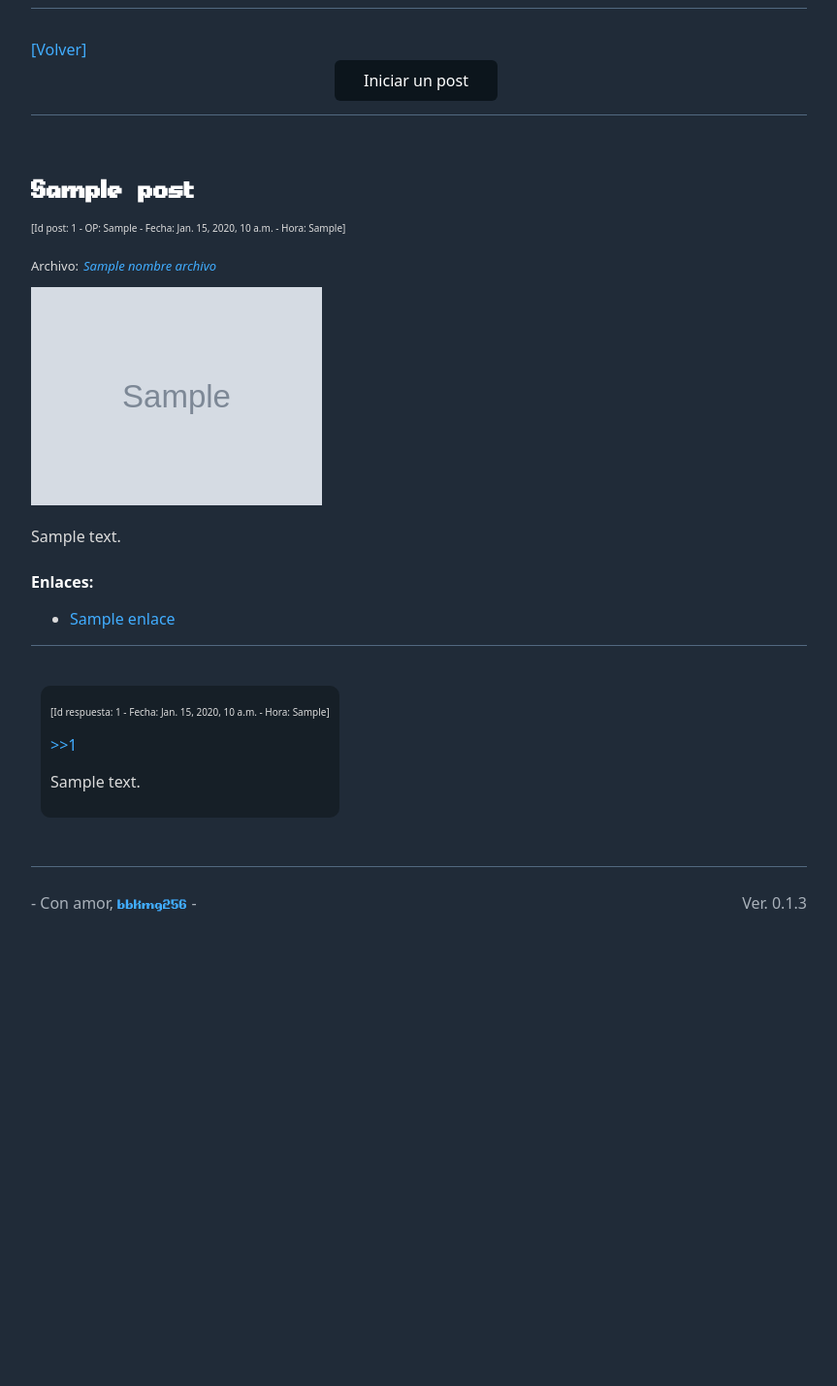
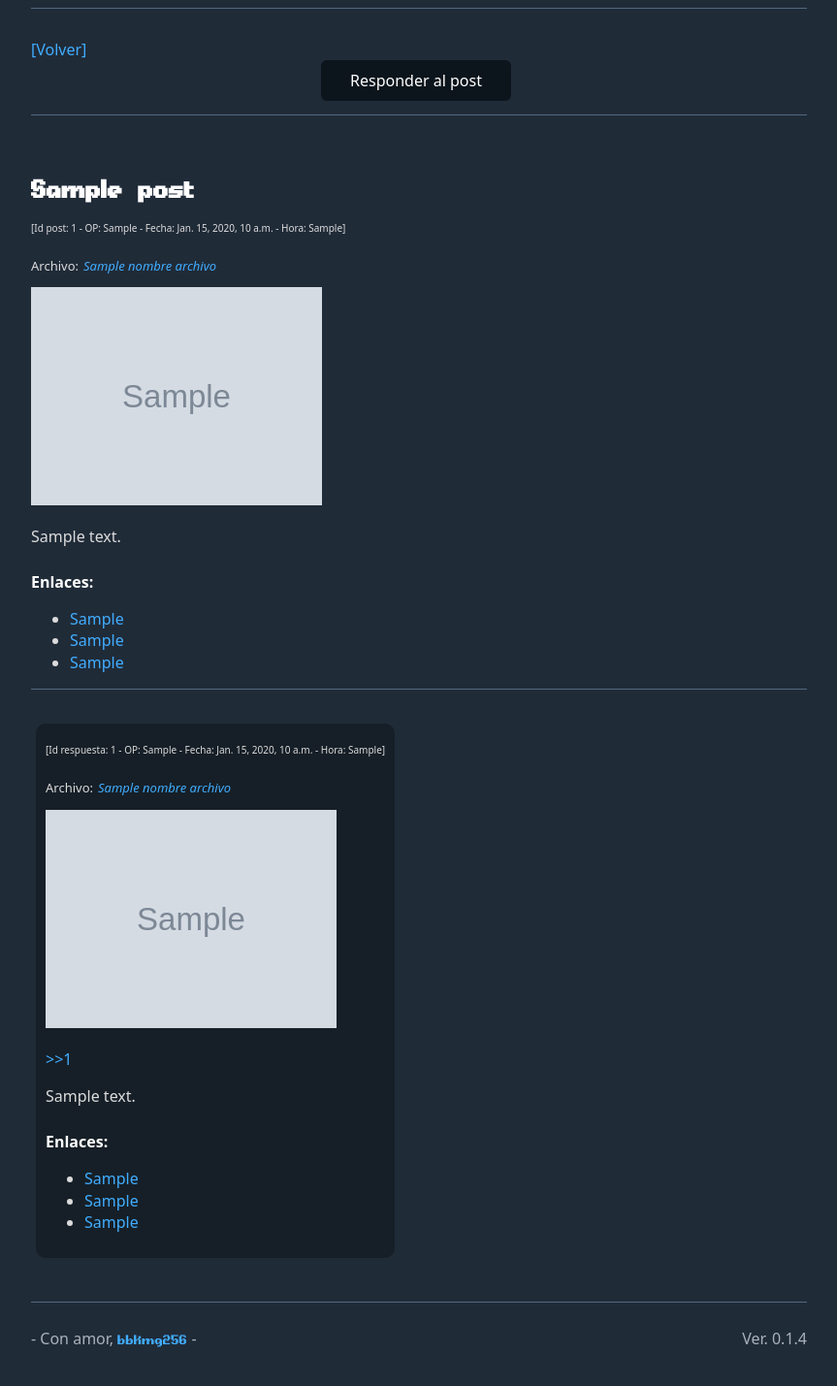
Before and after one commit to bbkmg256/VT-sc, a Django app: template templates/posts/post.html in a window 1280 px wide. Shown: the part 42-1471 px from the top of the page at 97% size, without its empty margins (208-1071 px from the left). Before the commit the page ends 982 px from the top, so only its background shows below. Run offline with Django 5.2, Linux system fonts and the light colour scheme; the template is opened without the code that fills it: most values are stand-ins (such as "Sample title", 1, 10 or a date in 2020); grey boxes marked "Sample" are stand-in pictures.

Commit message:
Modificacion de campos de enlace, modelo de datos de enlace, formulario de enlace

```diff
--- a/src/apps/posts/forms.py
+++ b/src/apps/posts/forms.py
@@ -46,7 +46,9 @@ class Form_base(forms.Form):
             "max_length": "El nombre de usuario es demasiado largo. (15 carácteres max.)"
         },
     )
-    link_post = forms.URLField(required=False)  # Esto todavía no se persiste
+    link_a = forms.URLField(required=False)
+    link_b = forms.URLField(required=False)
+    link_c = forms.URLField(required=False)
 
 
 # Formulario de posteo
@@ -68,6 +70,7 @@ class Post_form(Form_base):
 # funcionaría correctamente...
 # Formulario de comentario
 class Comentario_form(Form_base):
+    # Campo no obligatorio
     id_respuesta_coment = forms.IntegerField(
         required=False,
         error_messages={"invalid": "Ingrese un id de comentario válido."},
--- a/static/css/style.css
+++ b/static/css/style.css
@@ -88,6 +88,10 @@
     padding: 10px;
 }
 
+.padding-comentarios {
+    padding: 5px;
+}
+
 .fuente-titulo {
     font-family: "alph-beta-fuente", sans-serif;
     font-size: 40px;
--- a/templates/core/footer.html
+++ b/templates/core/footer.html
@@ -6,7 +6,7 @@
 				<p>- Con amor, <a href="https://github.com/bbkmg256" class="fuente-alph">bbkmg256</a> -</p>
 			</div>
 			<div>
-				<p>Ver. 0.1.3</p>
+				<p>Ver. 0.1.4</p>
 			</div>
 		</div>
 	</div>
--- a/templates/posts/content_form_base.html
+++ b/templates/posts/content_form_base.html
@@ -29,9 +29,14 @@
 	</div>
 
 	<!-- Para trabajarlo a futuro, un apartado para cargar links en la publicación -->
-	<!-- Seccion para agregar links -->
+	<!-- Seccion para agregar links (máximo 3 enlaces) -->
 	<div>
-		<input type="text" size="25" name="link_post" placeholder="- Agrega un link -" onkeydown="if(event.key === 'Enter') event.preventDefault();">
+		<!-- enlace 1 -->
+		<input type="text" size="25" name="link_a" placeholder="- Agrega un link -" onkeydown="if(event.key === 'Enter') event.preventDefault();">
+		<!-- enlace 2 -->
+		<input type="text" size="25" name="link_b" placeholder="- Agrega un link -" onkeydown="if(event.key === 'Enter') event.preventDefault();">
+		<!-- enlace 3 -->
+		<input type="text" size="25" name="link_c" placeholder="- Agrega un link -" onkeydown="if(event.key === 'Enter') event.preventDefault();">
 	</div>
 
 	<br>
--- a/templates/posts/post.html
+++ b/templates/posts/post.html
@@ -27,7 +27,7 @@
 	<div class="alinear-contenedor">
 		<div x-data="{ p_activo: false }">
 			<div class="alinear-contenedor">
-				<button x-show="!p_activo" x-on:click="p_activo = !p_activo">Iniciar un post</button>
+				<button x-show="!p_activo" x-on:click="p_activo = !p_activo">Responder al post</button>
 			</div>
 			<!-- Formulario para postear -->
 			<div x-show="p_activo">
@@ -48,8 +48,6 @@
 	<hr>
 
 	<br>
-	{% comment %}
-	{% endcomment %}
 
 	<h1 class="fuente-alph tam-fuente-titulo-post">{{ post.titulo }}</h1>
 	<p class="tam-fuente">[Id post: {{ post.id }} - OP: {{ post.op_aka }} - Fecha: {{ post.fecha_publicacion }} - Hora: {{ post.hora_publicacion }}]</p>
@@ -72,36 +70,28 @@
 
 	<p>{{ post.contenido|linebreaks }}</p>
 
-	{% if enlaces %}
+	<!-- Si por lo menos hay un link, se crea todo el segmento de links en el post -->
+	{% if post.enlace_a %}
 	<h4>Enlaces:</h4>
 	<ul>
-	{% for enlace in enlaces %}
-		<li>
-			<a href="{{ enlace.enlace }}"> {{ enlace.enlace }}</a>
-		</li>
-	{% endfor %}
+		<li><a href="{{ post.enlace_a }}">{{ post.enlace_a }}</a></li>
+		{% if post.enlace_b %}
+		<li><a href="{{ post.enlace_b }}">{{ post.enlace_b }}</a></li>
+		{% endif %}
+		{% if post.enlace_c %}
+		<li><a href="{{ post.enlace_b }}">{{ post.enlace_c }}</a></li>
+		{% endif %}
 	</ul>
 	{% endif %}
+
 	<hr>
 
 	<br>
 
-	<!-- Segmento donde irían todas las respuestas/comentarios del post principal -->
-	<!-- <p>Segmento para las respuestas al post principal</p> -->
-	{% for com in comens %}
-	<div class="solo-padding">
-		<div class="contorno-respuesta-post" id="{{ com.id }}">
-			<p class="tam-fuente">[Id respuesta: {{ com.id }} - Fecha: {{ com.fecha_publicacion }} - Hora: {{ com.hora_publicacion }}]</p>
-			{% if com.sub_comentario %}
-			<p><a href="#{{ com.sub_comentario.id }}">
-				>>{{ com.sub_comentario.id }}
-			</a></p>
-			{% endif %}
-			<p>{{ com.contenido|linebreaks }}</p>
-		</div>
-	</div>
-	{% endfor %}
+	<!-- Respuestas/comentarios del post principal -->
+	{% include "posts/response_list.html" with comens=comens%}
 
+	<!-- Footer -->
 	{% include 'core/footer.html' %}
 </body>
 </html>
--- /dev/null
+++ b/templates/posts/response_list.html
@@ -0,0 +1,51 @@
+<!-- Esto contiene codigo repedido, mas adelante analizarlo y mejorarlo (DRY) -->
+{% for com in comens %}
+<div class="padding-comentarios">
+	<div class="contorno-respuesta-post" id="{{ com.id }}">
+		<!-- Segmento de información de comentario -->
+		<p class="tam-fuente">[Id respuesta: {{ com.id }} - OP: {{ com.op_aka }} - Fecha: {{ com.fecha_publicacion }} - Hora: {{ com.hora_publicacion }}]</p>
+
+		<!-- Segmento de imagen -->
+		{% if com.archivo_img %}
+		<div class="tam-fuente-alinear-n-arch">
+			<p>Archivo: </p><p class="estilo-fuente-n-arch"><a href="{{ com.archivo_img.url }}" target="_blank">{{ nombre_archivo }}</a></p>
+		</div>
+		<div x-data="{ p_activo: false }">
+		    <img
+		        src="{{ com.archivo_img.url }}"
+		        :width="p_activo ? '' : '300'"
+		        @click="p_activo = !p_activo"
+		        loading="lazy"
+		        style="cursor: pointer; transition: width 0.3s ease;"
+		    >
+		</div>
+		{% endif %}
+
+		<!-- Segmento de referencia a comentario -->
+		{% if com.sub_comentario %}
+		<p><a href="#{{ com.sub_comentario.id }}">
+			>>{{ com.sub_comentario.id }}
+		</a></p>
+		{% endif %}
+
+		<!-- Segmento de contenido de comentario -->
+		<p>{{ com.contenido|linebreaks }}</p>
+
+		<!-- Segmento de enlaces -->
+		<!-- Si por lo menos hay un link, se crea todo el segmento de links en el post -->
+		{% if com.enlace_a %}
+		<h4>Enlaces:</h4>
+		<ul>
+			<li><a href="{{ com.enlace_a }}">{{ com.enlace_a }}</a></li>
+			{% if com.enlace_b %}
+			<li><a href="{{ com.enlace_b }}">{{ com.enlace_b }}</a></li>
+			{% endif %}
+			{% if com.enlace_c %}
+			<li><a href="{{ com.enlace_b }}">{{ com.enlace_c }}</a></li>
+			{% endif %}
+		</ul>
+		{% endif %}
+
+	</div>
+</div>
+{% endfor %}
```
Also changed, not shown: src/apps/posts/models.py (+13 -9 lines), src/apps/posts/views.py (+13 -12 lines), src/apps/tablon/views.py (+11 -4 lines), src/apps/posts/migrations/0001_initial.py.
